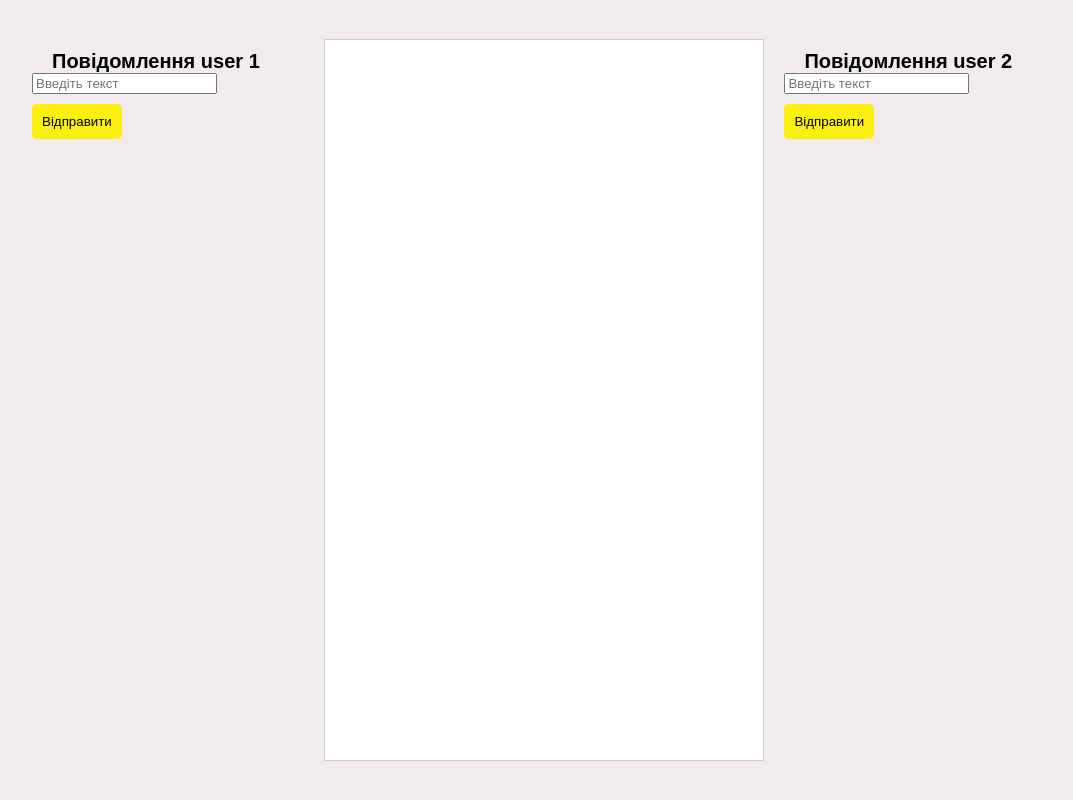
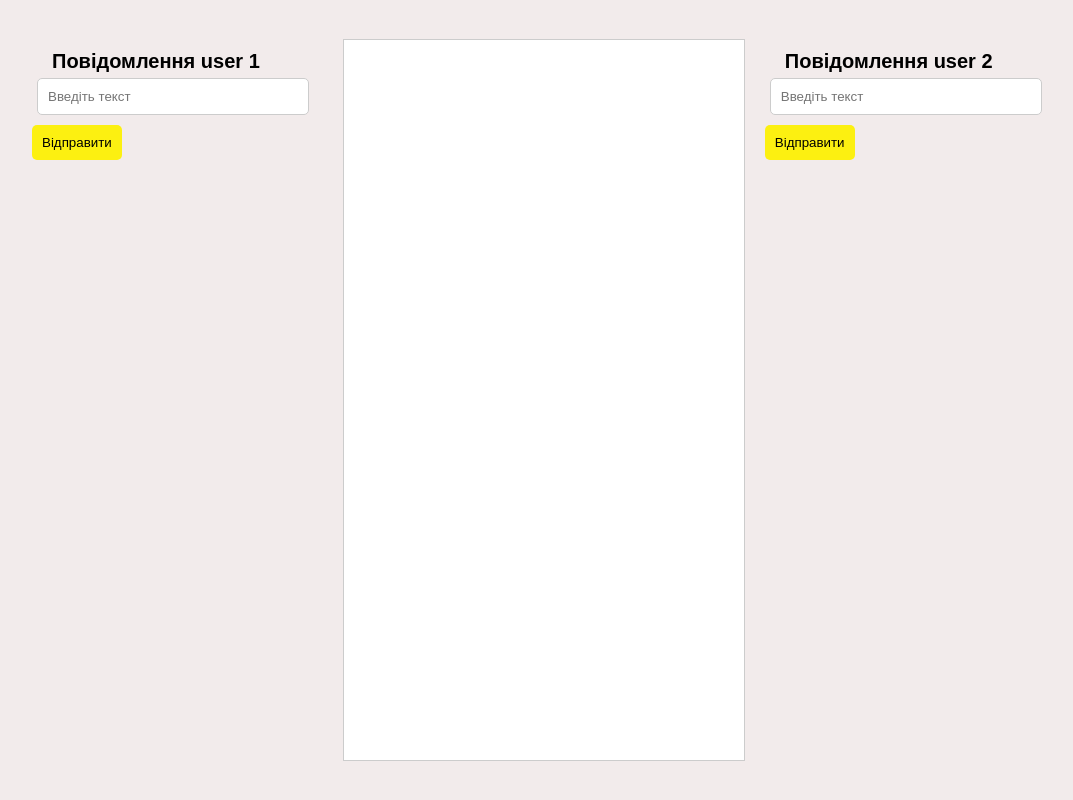
Before and after one commit to Sameliuk/wd-5, a plain HTML site: page task_2/index.html in a window 1280 px wide. Shown: the whole page, without its empty margins (96-1169 px from the left). Drawn offline with Linux system fonts and the light colour scheme.

Commit message:
Update style.css

```diff
--- a/task_2/style.css
+++ b/task_2/style.css
@@ -31,6 +31,15 @@ body {
     align-self: first baseline;
 }
 
+.user-1 input,
+.user-2 input {
+    width: 250px;
+    padding: 10px;
+    margin: 5px;
+    border: 1px solid #ccc;
+    border-radius: 5px;
+}
+
 label {
     font-size: 20px;
     font-weight: bold;
@@ -40,7 +49,7 @@ label {
 
 .user-1 button,
 .user-2 button {
-    margin-top: 10px;
+    margin-top: 5px;
     padding: 10px;
     border: none;
     background-color: #fcf011;
@@ -56,7 +65,7 @@ label {
 
 .message-1,
 .message-2 {
-    display: flex;
+    display: block;
     max-width: 50%;
     margin: 10px;
     padding: 10px;
@@ -68,11 +77,12 @@ label {
     background-color: #d1e7dd;
     align-self: flex-start;
     margin-right: auto;
+    text-align: left;
 }
 
 .message-2 {
     background-color: #f8d7da;
     align-self: flex-end;
+    margin-left: auto;
     text-align: right;
-    margin-left: auto;
 }
```
